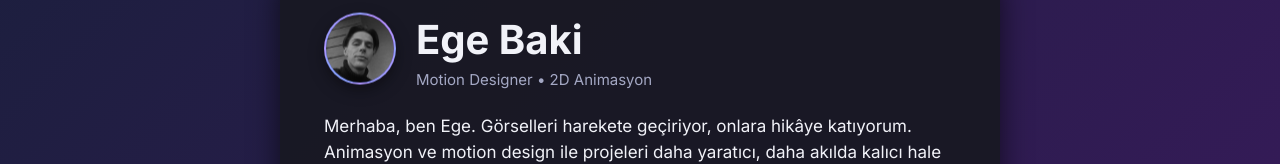
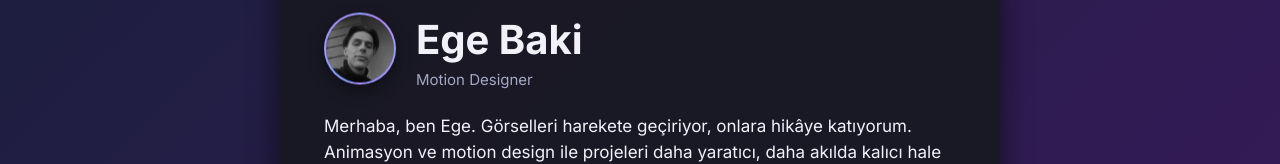
Before and after one commit to egebakii/egebaki-portfolio, a plain HTML site: page index.html in a window 1280 px wide. Shown: the part 211-375 px from the top of the page. Drawn offline with Linux system fonts and the light colour scheme.

Commit message:
Update index.html

```diff
--- a/index.html
+++ b/index.html
@@ -126,7 +126,7 @@
       <img src="images/profil.jpg" alt="Ege Baki" class="avatar" />
       <div>
         <h1>Ege Baki</h1>
-        <p class="tagline">Motion Designer • 2D Animasyon</p>
+        <p class="tagline">Motion Designer </p>
       </div>
     </header>
 
```
